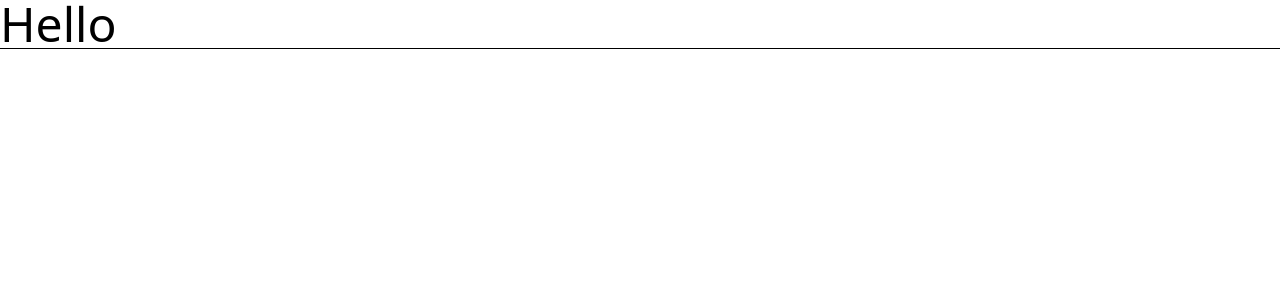
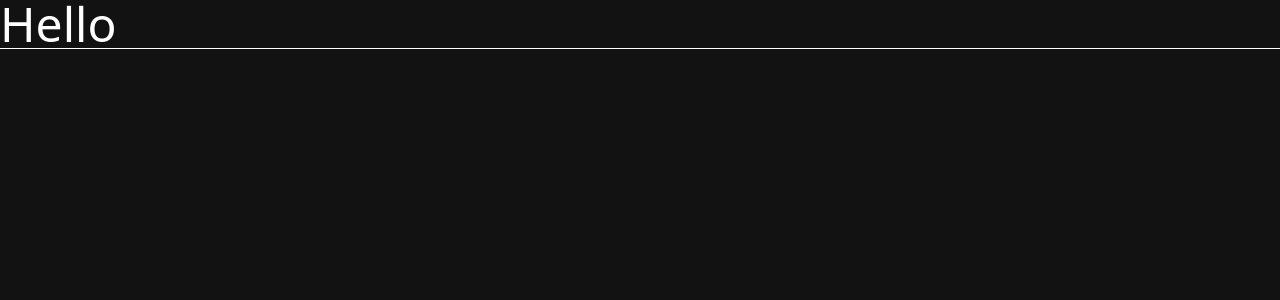
Before and after one commit to JawBlade/VibeTogether, a React (Vite) app: page / in a window 1280 px wide. Shown: the top 300 px of the page. Built offline with nearby package versions, Linux system fonts and the light colour scheme.

Commit message:
Fixed a Porting Issue

```diff
--- a/index.html
+++ b/index.html
@@ -6,7 +6,7 @@
     <meta name="viewport" content="width=device-width, initial-scale=1.0" />
     <title>my-react-app</title>
   </head>
-  <body>
+  <body class="bg-[#121212]">
     <div id="root"></div>
     <script type="module" src="/src/main.jsx"></script>
   </body>
--- a/package.json
+++ b/package.json
@@ -7,7 +7,7 @@
     "dev": "vite",
     "build": "vite build",
     "lint": "eslint .",
-    "preview": "vite preview"
+    "preview": "vite preview --host 0.0.0.0 --port $PORT"
   },
   "dependencies": {
     "@tailwindcss/vite": "^4.1.17",
--- a/src/App.jsx
+++ b/src/App.jsx
@@ -1,6 +1,6 @@
 function App() {
   return (
-    <div className="outline text-5xl">Hello</div>
+    <div className="outline text-5xl bg-[#121212] text-white">Hello</div>
   )
 }
 
```
